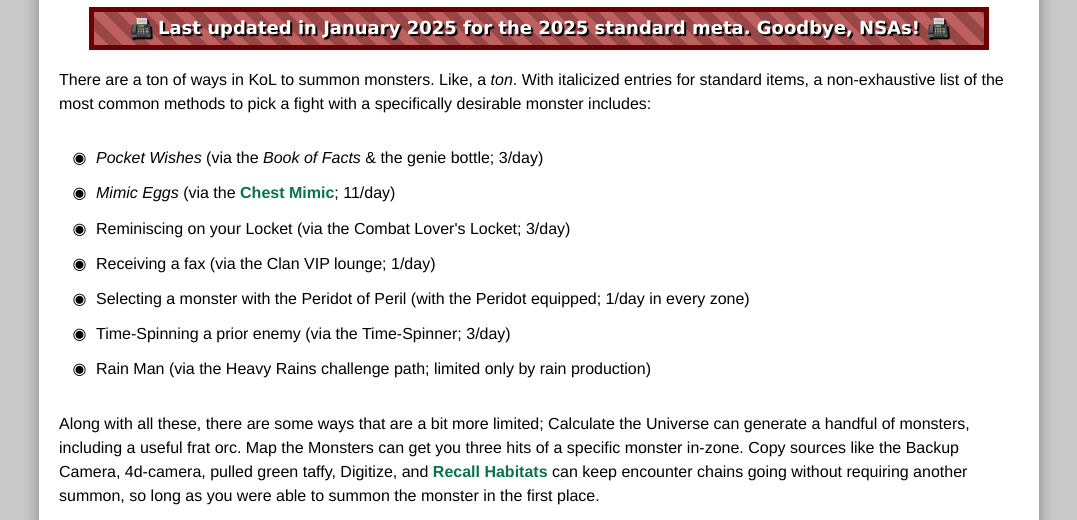
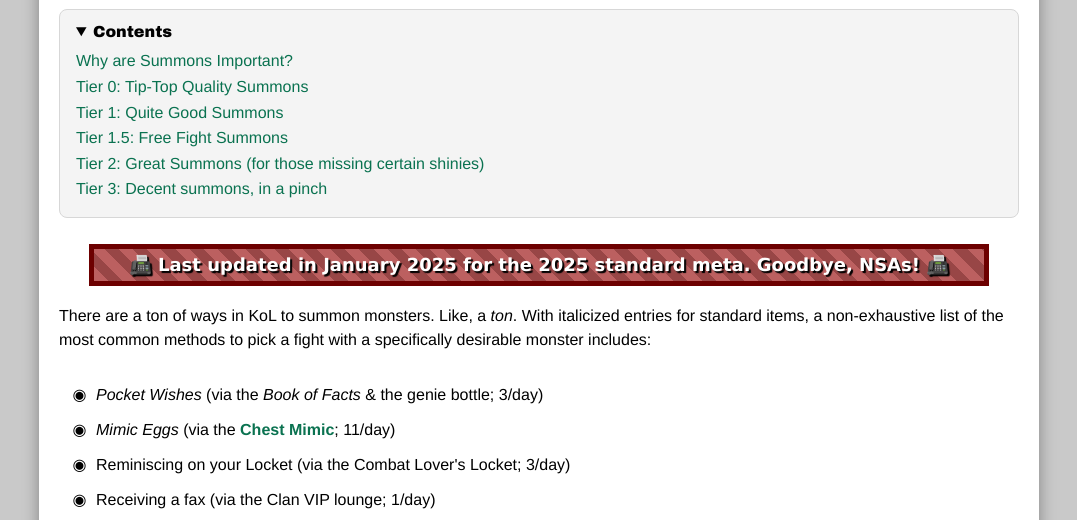
Before and after one commit to loathers/loathers.net, an Astro site: page /analysis/faxes-and-summons in a window 1280 px wide. Shown: the part 263-783 px from the top of the page, without its empty margins (101-1178 px from the left). Built offline with nearby package versions, Linux system fonts and the light colour scheme; Astro itself is replaced by a stand-in of ours.

Commit message:
new optional table of contents feature

````diff
--- /dev/null
+++ b/src/components/TableOfContents.astro
@@ -0,0 +1,115 @@
+---
+// TableOfContents.astro
+//
+// The "Contents" box at the top of posts with `toc: true` in their frontmatter.
+//   A <details> element, so it collapses without any JavaScript; open by default.
+
+import type { TocEntry } from "@lib/toc";
+
+interface Props {
+  entries: TocEntry[];
+}
+
+const { entries } = Astro.props;
+---
+
+{
+  entries.length > 0 && (
+    <details class="toc" open>
+      <summary>Contents</summary>
+      <nav aria-label="Contents">
+        <ul>
+          {entries.map((section) => (
+            <li>
+              <a href={`#${section.slug}`}>{section.text}</a>
+              {section.children.length > 0 && (
+                <ul>
+                  {section.children.map((sub) => (
+                    <li>
+                      <a href={`#${sub.slug}`} class:list={{ step: sub.step !== undefined }}>
+                        {sub.step !== undefined && <span class="tocStep">{sub.step}</span>}
+                        {sub.text}
+                      </a>
+                    </li>
+                  ))}
+                </ul>
+              )}
+            </li>
+          ))}
+        </ul>
+      </nav>
+    </details>
+  )
+}
+
+<style>
+  .toc {
+    margin: 0.75em 0 1em;
+    padding: 0.5em 1em;
+    background: rgb(244, 244, 244);
+    border: 1px solid rgb(215, 215, 215);
+    border-radius: 0.5rem;
+  }
+
+  .toc summary {
+    cursor: pointer;
+    font-family: Arial Black, Arial, Verdana;
+    padding: 0.25em 0;
+  }
+
+  /* The box sits inside the post content, so undo the bullets, indents, and
+     spacing meant for lists in the post body (the .toc prefix outranks them) */
+  .toc ul {
+    list-style: none;
+    margin: 0.25em 0 0.5em;
+    padding-left: 0;
+  }
+
+  .toc ul ul {
+    margin: 0.15em 0 0.35em;
+    padding-left: 1.25em;
+  }
+
+  .toc li {
+    margin: 0.2em 0;
+    padding-left: 0;
+    line-height: 1.4;
+  }
+
+  .toc a {
+    font-weight: normal;
+  }
+
+  .toc ul ul a {
+    font-size: 0.95em;
+  }
+
+  /* Badge beside the text, so a long step title wraps under itself rather
+     than under the number */
+  .toc a.step {
+    display: inline-flex;
+    align-items: baseline;
+  }
+
+  .toc a.step .tocStep {
+    flex-shrink: 0;
+  }
+
+  /* Matches the orange number badges on the steps themselves. A minimum width
+     rather than a fixed one, so 10+ stretches into a pill instead of cramming */
+  .tocStep {
+    display: inline-grid;
+    place-items: center;
+    box-sizing: border-box;
+    min-width: 1.4em;
+    height: 1.4em;
+    padding: 0 0.3em;
+    margin-right: 0.4em;
+    border-radius: 0.7em;
+    background: #ff6f00;
+    color: white;
+    font-size: 0.8em;
+    font-weight: bold;
+    vertical-align: 0.1em;
+  }
+</style>
--- a/src/content.config.ts
+++ b/src/content.config.ts
@@ -12,6 +12,8 @@ const posts = defineCollection({
     tag: z.string(),
     author: z.string(),
     excerpt: z.string().optional(),
+    // Show a "Contents" box at the top of the post
+    toc: z.boolean().optional(),
   }),
 });
 
--- a/src/data/analysis/IOTM Reviews/2026/Heartstone.mdx
+++ b/src/data/analysis/IOTM Reviews/2026/Heartstone.mdx
@@ -5,6 +5,7 @@
 author: "Captain Scotch"
 section: "analysis"
 tag: "IOTM Overview"
+toc: true
 ---
 While we were quite on time with the last two IOTMs, it has taken a perhaps jarring amount of time for me to complete this analysis on the Heartstone. There's a few different reasons for this. One, I had a two week trip to Australia for work. Two, I have been beset with ills and ailments upon my household heretofore unseen by man or beast. Three, this IOTM is the devil's work, and perhaps the most impossible-to-helpfully analyze IOTM... ever? Not sure. Regardless. I've been iterating on notes for ages and it's finally time to publish. Let's get to the heart of it.
 
--- a/src/data/analysis/IOTM Reviews/Clan VIP Lounge.mdx
+++ b/src/data/analysis/IOTM Reviews/Clan VIP Lounge.mdx
@@ -5,6 +5,7 @@ slug: "2024-12-clan-vip"
 author: "Captain Scotch"
 section: "analysis"
 tag: "IOTM Overview"
+toc: true
 ---
 For this article, I am going to go through every resource a player has access to in KOL's Clan VIP Lounge. There are quite a few resources, folks! There are **TEN** full VIP IOTMs that have been released for installation into the lounge, with a ton of neat-o value for enterprising speedsters everywhere. Given that we were given a brand-new Clan VIP item this year (October's Photo Booth Sized Crate), I'm going to start by going over the new one, then go back through the years. In order to shove ten posts in one, I'll be taking a quicker format with each -- what the item does, a bit on how you use it (and what items are needed to get the most out of it), and (finally) a quick estimate of turns saved with that particular subcomponent of the lounge... for players in the era that the room was released, AND for the modern unrestricted speedsters. (Also, a parenthetical aside on the collaborative element in each lounge item, since TPTB try to add one in almost all of them.) I hope you enjoy it! Happy new year, folks!
 
--- a/src/data/analysis/IOTM Reviews/RETRO The Garden Slot.mdx
+++ b/src/data/analysis/IOTM Reviews/RETRO The Garden Slot.mdx
@@ -6,6 +6,7 @@ author: "Captain Scotch"
 section: "analysis"
 tag: "IOTM Retro Review"
 excerpt: "There have been ten gardens in the history of KoL. In this post, Scotch attempts to gamely analyze all of them. Well. All except the most recent one. Look, it's a RETRO review, OK?"
+toc: true
 ---
 
 import TierMark from "@components/TierMark.astro"
--- a/src/data/analysis/Path Overviews/Zootomist.mdx
+++ b/src/data/analysis/Path Overviews/Zootomist.mdx
@@ -5,6 +5,7 @@ slug: "path-focus-zoot"
 author: "noway258"
 section: "analysis"
 tag: "Old Man Yells At Paths"
+toc: true
 ---
 
 > **EDITOR'S NOTE:** This post was contributed by noway258 (#1735780), a speedster from the aughties who volunteered to write up a path overview for us! Thanks a ton to noway, also known as Tomato Soup on Discord in the Ascension Speed Society. If you would like to post something on Loathers.net, or have an idea for a post that you'd like for me to put on my to-do list, please reach out; you can contact me at Captain Scotch (#437479) in-game, docrostov on Discord, or make an issue or pull request on the [Loathers.net GitHub](https://github.com/loathers/loathers.net). This site is for everyone! My hope is to post a review of the toy Cupid bow later this week. Now, iron out the wrinkles on your zoot suits, and read on to learn about the jazzy grotesqueries of being a Zootomist!
--- a/src/data/analysis/Strategy Helpers/Faxes and Summons.mdx
+++ b/src/data/analysis/Strategy Helpers/Faxes and Summons.mdx
@@ -5,6 +5,7 @@ slug: "faxes-and-summons"
 author: "Captain Scotch"
 section: "analysis"
 tag: "Strategy Helpers"
+toc: true
 ---
 import Warning from "@components/Warning.astro"
 
--- a/src/data/analysis/Strategy Helpers/Going Fast Part 1.mdx
+++ b/src/data/analysis/Strategy Helpers/Going Fast Part 1.mdx
@@ -5,6 +5,7 @@ slug: "going-fast-part-1"
 author: "Phillammon"
 section: "analysis"
 tag: "guide"
+toc: true
 ---
 
 > ### Foreword from the Editor
--- a/src/data/analysis/Strategy Helpers/Standard Resource Guide.mdx
+++ b/src/data/analysis/Strategy Helpers/Standard Resource Guide.mdx
@@ -5,6 +5,7 @@ slug: "standard-ascension-planning"
 author: "BurningBman"
 section: "analysis"
 tag: "guide"
+toc: true
 ---
 import Warning from "@components/Warning.astro"
 
--- a/src/data/scripting/Scripting-CS.mdx
+++ b/src/data/scripting/Scripting-CS.mdx
@@ -5,6 +5,7 @@ slug: "cs-scripting"
 author: "DanceCommander06"
 section: "scripting"
 tag: "Scripting Resources"
+toc: true
 ---
 
 [Community Service](https://wiki.kingdomofloathing.com/Community_Service) (CS) has become a commonly scripted challenge path due to its simplicity and speed (both in-game and real-time). Rather than needing to perform all of the standard council quests, the player gets 11 tasks that take a single button click each. Said tasks can be accelerated by buffing up things like stats, familiar weight or item drops. It doesn't take a lot of shiny IOTMs to do a two-day run, and sufficiently loaded accounts can perform replicable one-day ascensions with low turn counts and organ use. This is desirable, as it allows for a second shot at valuable once per day item generation, as well as extra aftercore turns for farming or event participation.
--- a/src/data/scripting/TS-Script-Setup.mdx
+++ b/src/data/scripting/TS-Script-Setup.mdx
@@ -6,6 +6,7 @@ author: "Frazazel & Sweaty Bill"
 section: "scripting"
 tag: "Scripting Resources"
 excerpt: "A step-by-step walkthrough for getting a KoLmafia TypeScript development environment up and running, from installing VSCode to running your first built script in the GCLI."
+toc: true
 ---
 import Warning from "@components/Warning.astro"
 import Step from "@components/Step.astro"
--- /dev/null
+++ b/src/lib/toc.ts
@@ -0,0 +1,68 @@
+import type { MarkdownHeading } from "astro";
+
+export interface TocEntry {
+  slug: string;
+  text: string;
+  /** Set for <Step> headings, so the contents can show the step's number */
+  step?: number;
+  children: TocEntry[];
+}
+
+const STEP = /<Step\s+n=\{(\d+)\}\s*>([\s\S]*?)<\/Step>/;
+const MARKDOWN_HEADING = /^(#{1,6})\s/;
+const FENCE = /^\s*(```|~~~)/;
+
+/**
+ * The table of contents for a post: ## sections, with ### subsections and
+ * <Step> headings nested under the section they appear in.
+ *
+ * Astro's `headings` has the exact IDs the page uses, but leaves out <Step>
+ * (it's a component, not markdown). So this walks the post source and slots
+ * each step in where it sits between the markdown headings. If the source and
+ * Astro's list ever disagree, it skips the steps rather than risk linking to
+ * the wrong place.
+ */
+export function buildToc(body: string, headings: MarkdownHeading[]): TocEntry[] {
+  const flat: { depth: number; slug: string; text: string; step?: number }[] = [];
+  let next = 0;
+  let inFence = false;
+  let linedUp = true;
+
+  for (const line of body.split("\n")) {
+    if (FENCE.test(line)) inFence = !inFence;
+    if (inFence) continue;
+
+    const md = line.match(MARKDOWN_HEADING);
+    if (md) {
+      const heading = headings[next++];
+      if (!heading || heading.depth !== md[1].length) {
+        linedUp = false;
+        break;
+      }
+      flat.push(heading);
+      continue;
+    }
+
+    const step = line.match(STEP);
+    if (step) {
+      const text = step[2].replace(/<[^>]+>/g, "").trim();
+      flat.push({ depth: 3, slug: `step-${step[1]}`, text, step: Number(step[1]) });
+    }
+  }
+
+  const entries: typeof flat = linedUp && next === headings.length ? flat : headings;
+
+  const toc: TocEntry[] = [];
+  for (const { depth, slug, text, step } of entries) {
+    if (depth === 2) {
+      toc.push({ slug, text, children: [] });
+    } else if (depth === 3) {
+      const entry = { slug, text, step, children: [] };
+      const section = toc.at(-1);
+      // A subsection before any section just sits at the top level
+      if (section) section.children.push(entry);
+      else toc.push(entry);
+    }
+  }
+  return toc;
+}
--- a/src/pages/[section]/[slug].astro
+++ b/src/pages/[section]/[slug].astro
@@ -1,7 +1,9 @@
 ---
 import BaseLayout from "@layouts/BaseLayout.astro";
 import PostNav from "@components/PostNav.astro";
+import TableOfContents from "@components/TableOfContents.astro";
 import { getAllPostsSortedAsc, formatDate, getExcerpt } from "@lib/posts";
+import { buildToc } from "@lib/toc";
 import { render } from "astro:content";
 import type { InferGetStaticPropsType } from "astro";
 
@@ -22,7 +24,8 @@ export async function getStaticPaths() {
 type Props = InferGetStaticPropsType<typeof getStaticPaths>;
 
 const { post, previous, next } = Astro.props;
-const { Content } = await render(post);
+const { Content, headings } = await render(post);
+const toc = post.data.toc ? buildToc(post.body ?? "", headings) : [];
 ---
 
 <BaseLayout
@@ -38,6 +41,7 @@ const { Content } = await render(post);
   <h1>{post.data.title}</h1>
   <p class="post-date">{formatDate(post.data.date)} // {post.data.tag}</p>
   <PostNav previous={previous} next={next} />
+  <TableOfContents entries={toc} />
   <Content />
   <p class="post-author">Article contributed by {post.data.author}</p>
   <PostNav previous={previous} next={next} />
````
